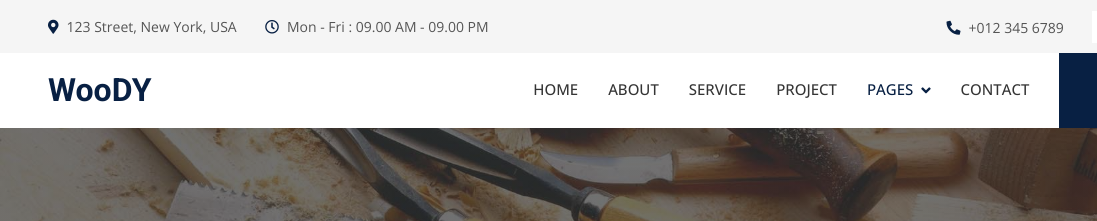
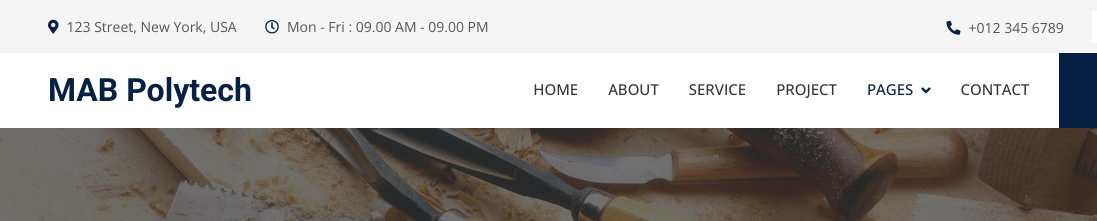
Before and after one commit to iampritesh07/MABPolytech, a plain HTML site: page 404.html in a window 1280 px wide. Shown: the top 221 px of the page, 0-1097 px from the left. Drawn offline with nearby package versions, Linux system fonts and the light colour scheme.

Commit message:
Update website title and navbar branding to "MAB Polytech" across multiple HTML files

```diff
--- a/404.html
+++ b/404.html
@@ -3,7 +3,7 @@
 
 <head>
     <meta charset="utf-8">
-    <title>Woody - Carpenter Website Template</title>
+    <title>MAB Polytech</title>
     <meta content="width=device-width, initial-scale=1.0" name="viewport">
     <meta content="" name="keywords">
     <meta content="" name="description">
@@ -77,7 +77,7 @@
     <!-- Navbar Start -->
     <nav class="navbar navbar-expand-lg bg-white navbar-light sticky-top p-0">
         <a href="index.html" class="navbar-brand d-flex align-items-center px-4 px-lg-5">
-            <h2 class="m-0 text-primary">WooDY</h2>
+            <h2 class="m-0 text-primary">MAB Polytech</h2>
         </a>
         <button type="button" class="navbar-toggler me-4" data-bs-toggle="collapse" data-bs-target="#navbarCollapse">
             <span class="navbar-toggler-icon"></span>
```
Also changed, not shown: feature.html (+2 -2 lines), project.html (+2 -2 lines), quote.html (+2 -2 lines), team.html (+2 -2 lines), testimonial.html (+2 -2 lines).
